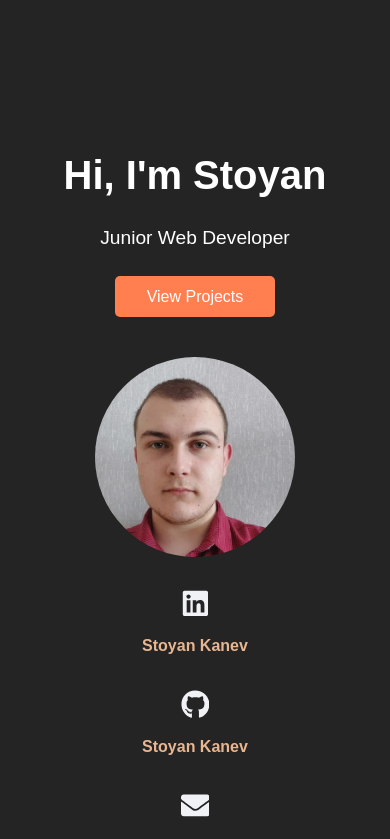
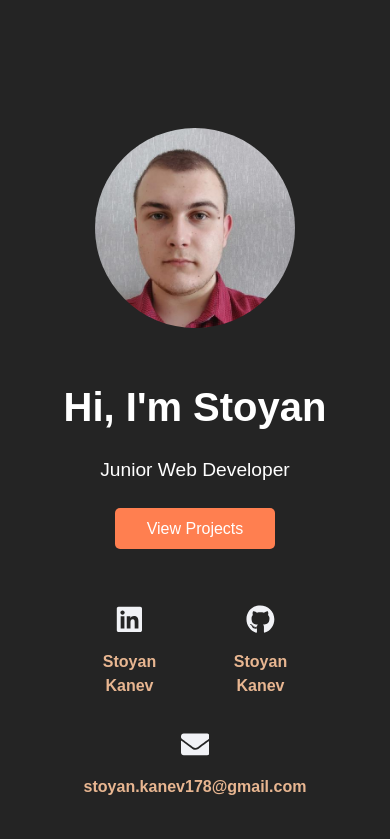
Before and after one commit to stoyan-kanev/portfolio, a React (Vite) app in the folder front-end/: page / in a window 390 px wide. Shown: the top 839 px of the page. Built offline with nearby package versions, Linux system fonts and the light colour scheme.

Commit message:
Added logo and style changes

```diff
--- a/front-end/index.html
+++ b/front-end/index.html
@@ -2,7 +2,7 @@
 <html lang="en">
   <head>
     <meta charset="UTF-8" />
-    <!-- <link rel="icon" type="image/svg+xml" href="/vite.svg" /> -->
+     <link rel="icon" type="image/svg+xml" href="/logo.png" />
     <meta name="viewport" content="width=device-width, initial-scale=1.0" />
     <title>Stoyan Kanev</title>
   </head>
--- a/front-end/src/components/HeroSection.jsx
+++ b/front-end/src/components/HeroSection.jsx
@@ -5,12 +5,15 @@ function HeroSection() {
     return (
         <section id="home" className="hero">
             <div className="hero-me">
+                <img src="/1647349180831.jpg" className='hidden-me-img' alt="me"/>
+
                 <div>
                     <h1 className="hero-title">Hi, I'm Stoyan</h1>
                     <p className="hero-subtitle">Junior Web Developer</p>
                     <a href="#projects" className="hero-button">View Projects</a>
 
                 </div>
+                <div className="hero-me-wrap-links">
                     <img src="/1647349180831.jpg" alt="me"/>
 
                     <div className="contact-items">
@@ -34,6 +37,8 @@ function HeroSection() {
                         </div>
                     </div>
                 </div>
+
+            </div>
         </section>
     );
 }
--- a/front-end/src/index.css
+++ b/front-end/src/index.css
@@ -56,7 +56,7 @@ body {
 
 /* HERO */
 .hero {
-  height: 40vh;
+  height: 50vh;
   color: white;
   display: flex;
   flex-direction: row;
@@ -143,8 +143,6 @@ body {
   font-size: 1.7rem;
   color: #ffffff;
   border-radius: 10px;
-
-
 }
 .techstack-table {
 
@@ -252,7 +250,7 @@ body {
   background: white;
   padding: 2rem;
   border-radius: 10px;
-  color: #010101;
+  color: #000000;
   box-shadow: 0 4px 15px rgba(0, 0, 0, 0.1);
   width: 300px;
   transition: transform 0.3s, box-shadow 0.3s;
@@ -324,6 +322,9 @@ body {
   text-align: center;
   padding: 1rem;
   font-size: 0.9rem;
+}
+.hidden-me-img{
+  display: none;
 }
 /* ----------------- RESPONSIVE ----------------- */
 @media (max-width: 768px) {
@@ -401,4 +402,20 @@ body {
   .certificate-item {
     width: 90%;
   }
+  .hero-me-wrap-links {
+    display: flex;
+    flex-direction: row;
+    align-items: center;
+  }
+  .hero-me-wrap-links div {
+    display: flex;
+    flex-direction: row;
+    flex-wrap: wrap;
+  }
+  .hero-me-wrap-links img{
+    display: none;
+  }
+  .hidden-me-img{
+    display: block;
+  }
 }
```
Also changed, not shown: front-end/public/logo.png (added). Lines whose indentation alone changed are shown as unchanged.
